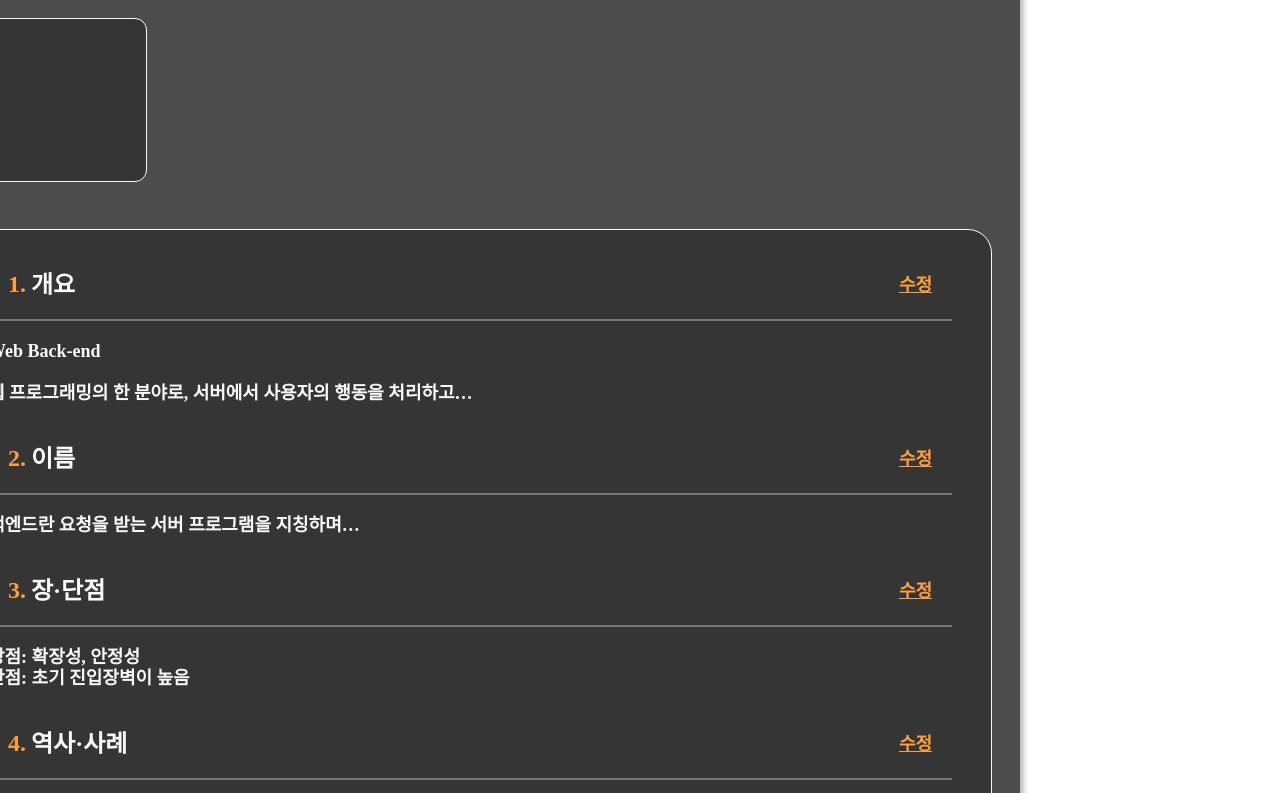
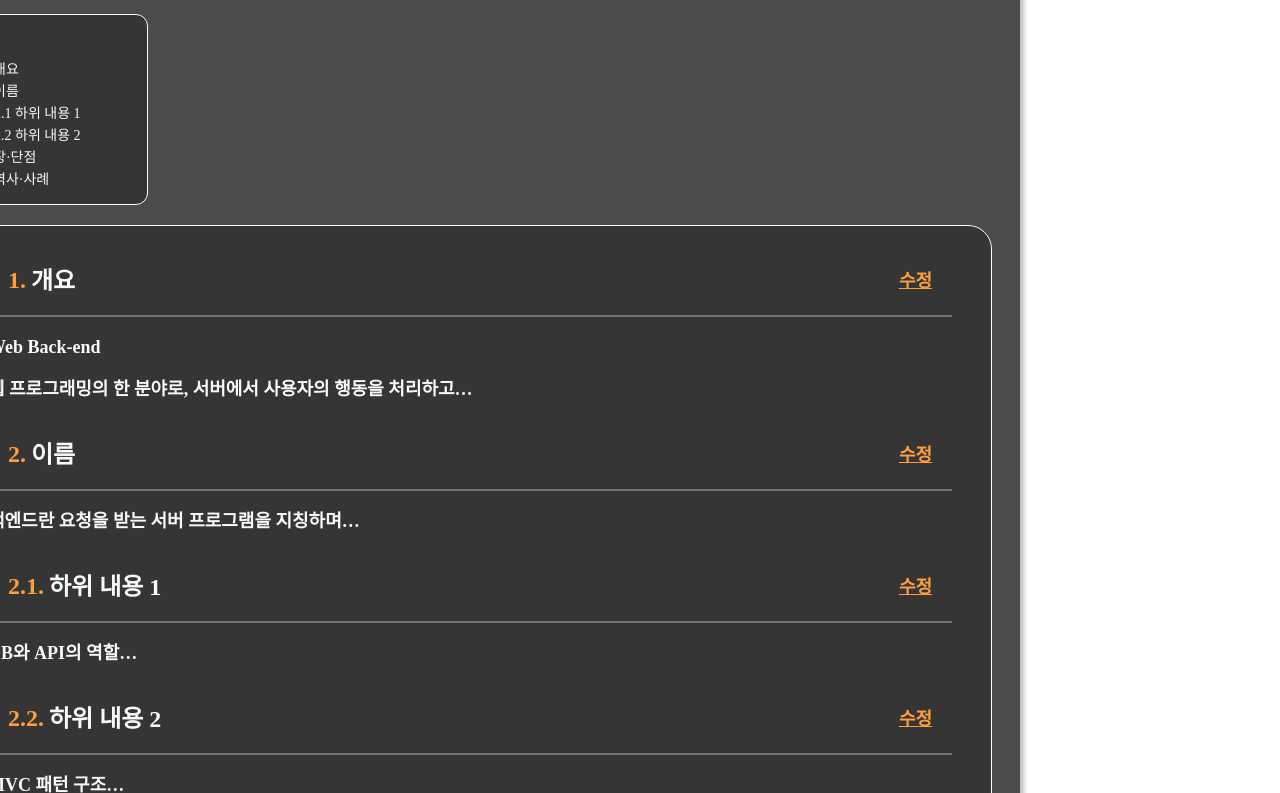
Before and after one commit to dmsSeason11/Semi-Wiki_Frontend, a React (Vite) app: page /board/1 in a window 1280 px wide. Shown: the part 367-1160 px from the top of the page. Built offline with nearby package versions, Linux system fonts and the light colour scheme.

Commit message:
게시글 퍼블리싱 완료
완료

```diff
--- a/src/components/Article/Article.jsx
+++ b/src/components/Article/Article.jsx
@@ -8,7 +8,7 @@ import {
   ArticleContentWrapper,
 } from "./Article.styles";
 
-function Article({Numberprop, Titleprop, childrenprop}) {
+function Article({ Numberprop, Titleprop, childrenprop, subSections }) {
   return (
     <Wrapper>
       <ArtcileTopWrapper>
@@ -20,6 +20,20 @@ function Article({Numberprop, Titleprop, childrenprop}) {
       <ArticleContentWrapper>
         <ArticleContent>{childrenprop}</ArticleContent>
       </ArticleContentWrapper>
+
+      {subSections && subSections.length > 0 && (
+        <div>
+          {subSections.map((sub) => (
+            <Article
+              key={sub.number}
+              Numberprop={sub.number}
+              Titleprop={sub.title}
+              childrenprop={sub.content}
+              subSections={sub.children}
+            />
+          ))}
+        </div>
+      )}
     </Wrapper>
   );
 }
--- /dev/null
+++ b/src/components/TableOfContents/TableOfContents.jsx
@@ -0,0 +1,24 @@
+import { TOCContents, TOCsubContents } from "./TableOfContents.styles";
+
+function TableOfContents({ contents }) {
+  return (
+    <TOCContents>
+      {contents.map((item) => (
+        <li key={item.number}>
+          {item.number}. {item.title}
+          {item.children && item.children.length > 0 && (
+            <TOCsubContents>
+              {item.children.map((sub) => (
+                <li key={sub.number}>
+                  {sub.number} {sub.title}
+                </li>
+              ))}
+            </TOCsubContents>
+          )}
+        </li>
+      ))}
+    </TOCContents>
+  );
+}
+
+export default TableOfContents;
--- /dev/null
+++ b/src/components/TableOfContents/TableOfContents.styles.js
@@ -0,0 +1,34 @@
+import styled from "styled-components";
+
+//목차 글
+export const TOCContents = styled.ul`
+  display: flex;
+  flex-direction: column;
+  gap: 5px;
+
+  color: #f9f9f9;
+  font-family: 'Pretendard';
+  font-style: normal;
+  font-weight: 500;
+  font-size: 14px;
+  line-height: 17px;
+
+  margin-top: 25px;
+  margin-left: 30px;
+`;
+
+export const TOCsubContents = styled.ul`
+  display: flex;
+  flex-direction: column;
+  gap: 5px;
+
+  color: #f9f9f9;
+  font-family: 'Pretendard';
+  font-style: normal;
+  font-weight: 500;
+  font-size: 14px;
+  line-height: 17px;
+
+  margin-top: 5px;
+  margin-left: 15px;
+`;
--- a/src/pages/PostDetail/PostDetail.jsx
+++ b/src/pages/PostDetail/PostDetail.jsx
@@ -16,6 +16,7 @@ import {
 } from "./PostDetail.styles.js";
 import Love from "../../assets/board/Love.svg";
 import Article from "../../components/Article/Article.jsx"
+import TableOfContents from "../../components/TableOfContents/TableOfContents.jsx";
 import { sections } from "../../data/sections.js"
 
 function PostDetail() {
@@ -53,11 +54,12 @@ function PostDetail() {
 
         <TableOfContentscontainer>
           <TableOfContentsTitle>목차</TableOfContentsTitle>
+          <TableOfContents contents={sections} />
         </TableOfContentscontainer>
 
         <Contentcontainer>
             {sections.map((section) => (
-              <Article key={section.number} Numberprop={section.number} Titleprop={section.title} childrenprop={section.content} />
+              <Article key={section.number} Numberprop={section.number} Titleprop={section.title} childrenprop={section.content} subSections={section.children} />
             ))}
         </Contentcontainer>
 
--- a/src/pages/PostDetail/PostDetail.styles.js
+++ b/src/pages/PostDetail/PostDetail.styles.js
@@ -102,21 +102,24 @@ export const CategoryTag = styled.span`
 
 //목차
 export const TableOfContentscontainer = styled.div`
-  position: absolute;
+  margin-top: 5px;
+
   width: 200px;
-  height: 164px;
-  left: 27px;
-  top: 257px;
+  min-height: 164px;
+  height: auto;
 
   background: #353535;
 
   border: 1px solid #f9f9f9;
   border-radius: 12px;
+
+  padding-bottom: 16px;
+
 `;
 
 //목차 제목
 export const TableOfContentsTitle = styled.h2`
-  position: absolute;
+  position: relative;
   width: 32px;
   height: 21px;
   left: 16px;
@@ -135,7 +138,7 @@ export const TableOfContentsTitle = styled.h2`
 export const Contentcontainer = styled.div`
   width: 1044px;
   min-height: 639px;
-  margin-top: 220px;
+  margin-top: 20px;
   padding-bottom: 40px;
 
   background: #353535;
```
